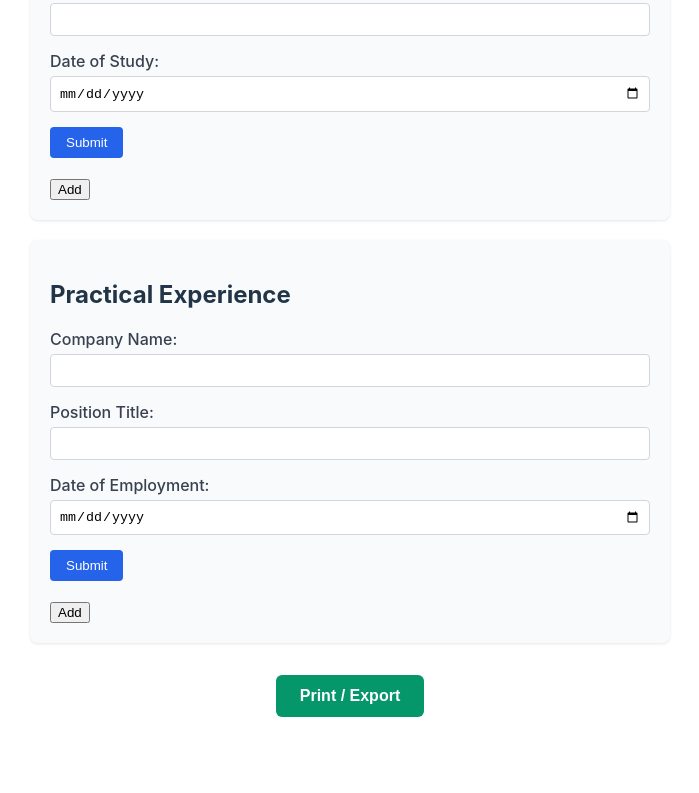
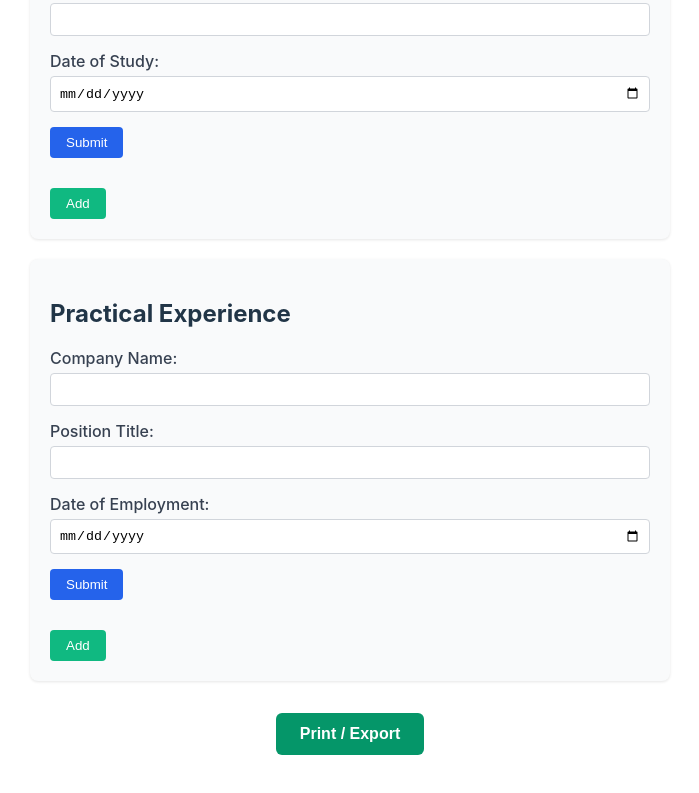
Before and after one commit to top-submissions/fullstackjs-cv-application, a React (Vite) app: page / in a window 1280 px wide. Shown: the part 726-1519 px from the top of the page, without its empty margins (290-989 px from the left). Built offline with nearby package versions, Linux system fonts and the light colour scheme.

Commit message:
feat, style(button styling): add classes to add, edit, delete buttons

```diff
--- a/src/components/forms/EducationalExperienceForm/EducationalExperienceForm.jsx
+++ b/src/components/forms/EducationalExperienceForm/EducationalExperienceForm.jsx
@@ -114,15 +114,25 @@ function EducationalExperienceForm() {
               <p>{entry.schoolName}</p>
               <p>{entry.titleOfStudy}</p>
               <p>{entry.dateOfStudy}</p>
-              <button onClick={() => handleEdit(entry.id)}>Edit</button>
-              <button onClick={() => handleDelete(entry.id)}>
+              <button
+                className={styles.editButton}
+                onClick={() => handleEdit(entry.id)}
+              >
+                Edit
+              </button>
+              <button
+                className={styles.deleteButton}
+                onClick={() => handleDelete(entry.id)}
+              >
                 Delete
               </button>{' '}
             </div>
           )}
         </div>
       ))}
-      <button onClick={handleAdd}>Add</button>
+      <button className={styles.addButton} onClick={handleAdd}>
+        Add
+      </button>
     </div>
   );
 }
--- a/src/components/forms/EducationalExperienceForm/EducationalExperienceForm.module.css
+++ b/src/components/forms/EducationalExperienceForm/EducationalExperienceForm.module.css
@@ -41,3 +41,44 @@
 .formContainer button:hover {
   background-color: #1d4ed8;
 }
+
+.addButton {
+  margin-top: 10px;
+  padding: 8px 16px;
+  background-color: #10b981;
+  color: white;
+  border: none;
+  border-radius: 4px;
+  cursor: pointer;
+}
+
+.addButton:hover {
+  background-color: #059669;
+}
+
+.editButton {
+  margin-right: 8px;
+  padding: 6px 12px;
+  background-color: #f59e0b;
+  color: white;
+  border: none;
+  border-radius: 4px;
+  cursor: pointer;
+}
+
+.editButton:hover {
+  background-color: #d97706;
+}
+
+.deleteButton {
+  padding: 6px 12px;
+  background-color: #ef4444;
+  color: white;
+  border: none;
+  border-radius: 4px;
+  cursor: pointer;
+}
+
+.deleteButton:hover {
+  background-color: #dc2626;
+}
--- a/src/components/forms/PracticalExperienceForm/PracticalExperienceForm.jsx
+++ b/src/components/forms/PracticalExperienceForm/PracticalExperienceForm.jsx
@@ -113,15 +113,25 @@ function PracticalExperienceForm() {
               <p>{entry.companyName}</p>
               <p>{entry.positionTitle}</p>
               <p>{entry.dateOfEmployment}</p>
-              <button onClick={() => handleEdit(entry.id)}>Edit</button>
-              <button onClick={() => handleDelete(entry.id)}>
+              <button
+                className={styles.editButton}
+                onClick={() => handleEdit(entry.id)}
+              >
+                Edit
+              </button>
+              <button
+                className={styles.deleteButton}
+                onClick={() => handleDelete(entry.id)}
+              >
                 Delete
               </button>{' '}
             </div>
           )}
         </div>
       ))}
-      <button onClick={handleAdd}>Add</button>
+      <button className={styles.addButton} onClick={handleAdd}>
+        Add
+      </button>
     </div>
   );
 }
--- a/src/components/forms/PracticalExperienceForm/PracticalExperienceForm.module.css
+++ b/src/components/forms/PracticalExperienceForm/PracticalExperienceForm.module.css
@@ -41,3 +41,44 @@
 .formContainer button:hover {
   background-color: #1d4ed8;
 }
+
+.addButton {
+  margin-top: 10px;
+  padding: 8px 16px;
+  background-color: #10b981;
+  color: white;
+  border: none;
+  border-radius: 4px;
+  cursor: pointer;
+}
+
+.addButton:hover {
+  background-color: #059669;
+}
+
+.editButton {
+  margin-right: 8px;
+  padding: 6px 12px;
+  background-color: #f59e0b;
+  color: white;
+  border: none;
+  border-radius: 4px;
+  cursor: pointer;
+}
+
+.editButton:hover {
+  background-color: #d97706;
+}
+
+.deleteButton {
+  padding: 6px 12px;
+  background-color: #ef4444;
+  color: white;
+  border: none;
+  border-radius: 4px;
+  cursor: pointer;
+}
+
+.deleteButton:hover {
+  background-color: #dc2626;
+}
```
